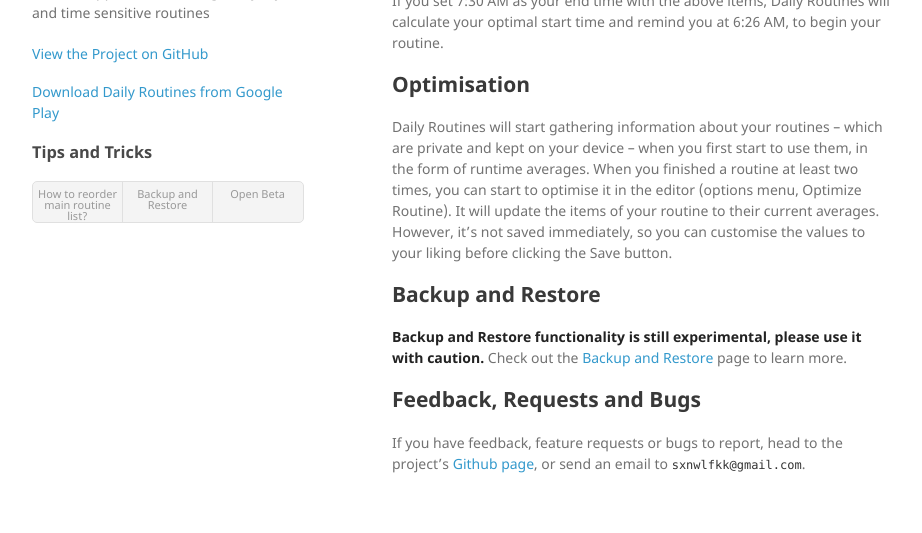
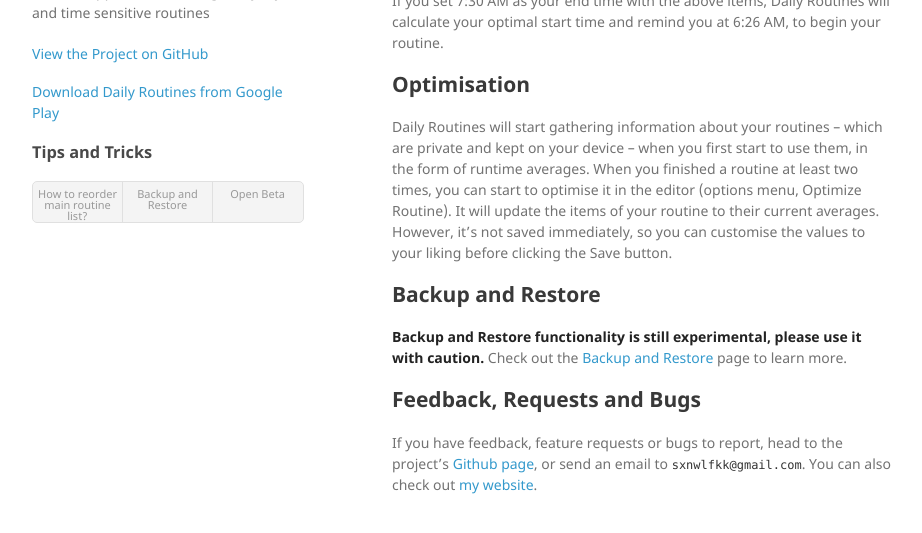
Before and after one commit to sxnwlfkk/daily_routines, a Jekyll site: the page built from docs/index.md, in a window 1280 px wide and 900 px high, scrolled down 883 px, cut to the strip 335-868 px from the top of the window. Shown: the whole strip, without its empty margins (178-1100 px from the left). Built offline with Jekyll 4.4.1, drawn with Linux system fonts in a browser that asks for light colours.

Commit message:
Updated index to have main page link

```diff
--- a/docs/index.md
+++ b/docs/index.md
@@ -54,4 +54,4 @@ __Backup and Restore functionality is still experimental, please use it with cau
 Feedback, Requests and Bugs
 ---------------------------
 
-If you have feedback, feature requests or bugs to report, head to the project's [Github page](https://github.com/sxnwlfkk/daily_routines), or send an email to `sxnwlfkk@gmail.com`.
+If you have feedback, feature requests or bugs to report, head to the project's [Github page](https://github.com/sxnwlfkk/daily_routines), or send an email to `sxnwlfkk@gmail.com`. You can also check out [my website](https://sxnwlfkk.github.io/).
```
